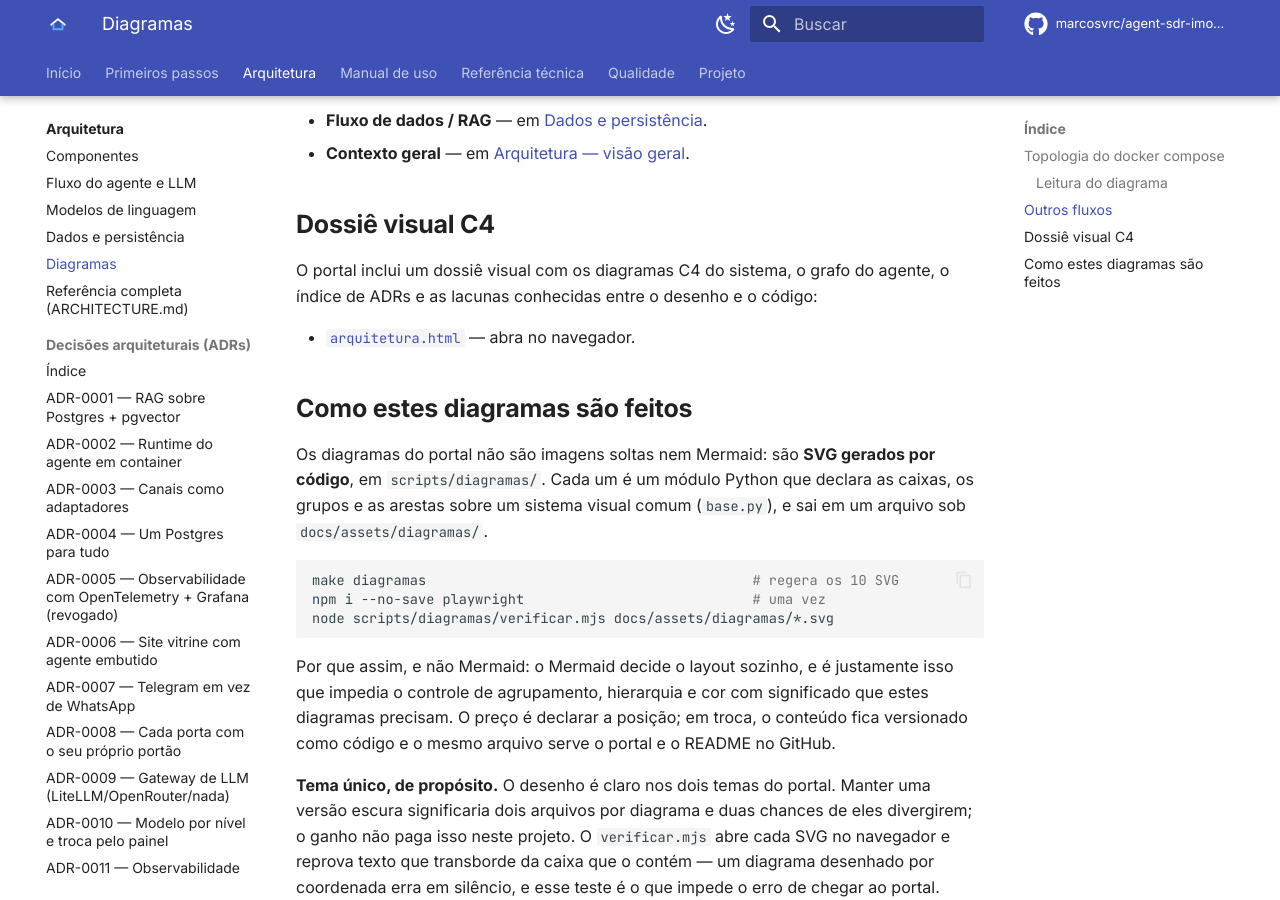
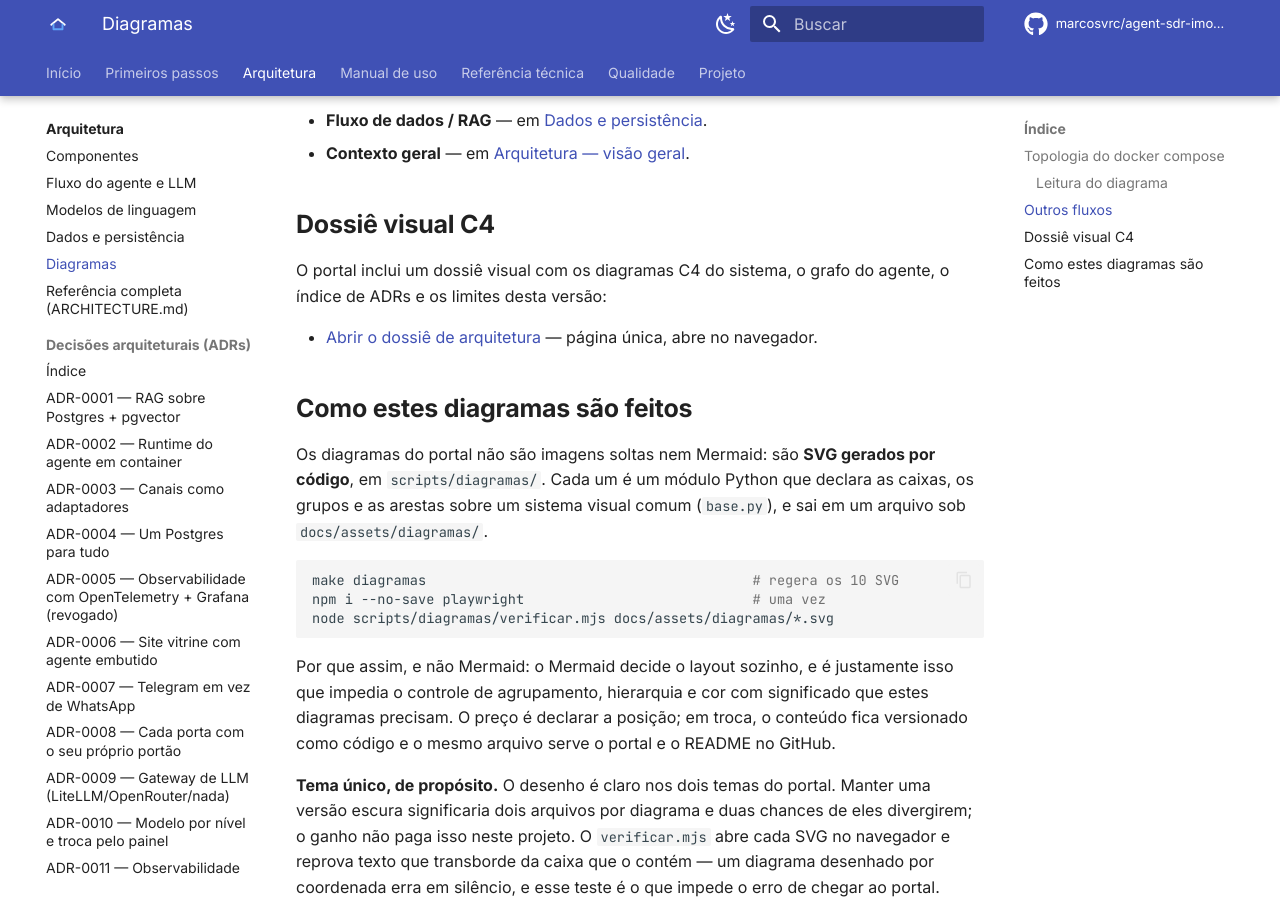
Before and after one commit to marcosvrc/agent-sdr-imoveis-mora, an MkDocs documentation site: the page built from docs/architecture/diagramas.md, in a window 1280 px wide and 900 px high, scrolled down 1185 px. Built offline with MkDocs 1.6.1 and Material for MkDocs 9.7.7, drawn with Linux system fonts in a browser that asks for light colours; comment, search, counter and statistics services are not loaded.

Commit message:
Dossiê de arquitetura: link sem atributo exposto e seção de limites da versão

```diff
--- a/docs/architecture/diagramas.md
+++ b/docs/architecture/diagramas.md
@@ -36,9 +36,9 @@ Postgres, Redis e Ollama, e podem ser ajustadas por `DB_HOST_PORT`, `REDIS_HOST_
 ## Dossiê visual C4
 
 O portal inclui um dossiê visual com os diagramas C4 do sistema, o grafo do agente, o índice de ADRs
-e as lacunas conhecidas entre o desenho e o código:
+e os limites desta versão:
 
-- [`arquitetura.html`](../arquitetura.html){ target=_blank } — abra no navegador.
+- [Abrir o dossiê de arquitetura](../arquitetura.html) — página única, abre no navegador.
 
 ## Como estes diagramas são feitos
 
```
Also changed, not shown: docs/ARCHITECTURE.md (+1 -2 lines), docs/architecture/index.md (+1 -1 lines), docs/arquitetura.html (+8 -8 lines).
